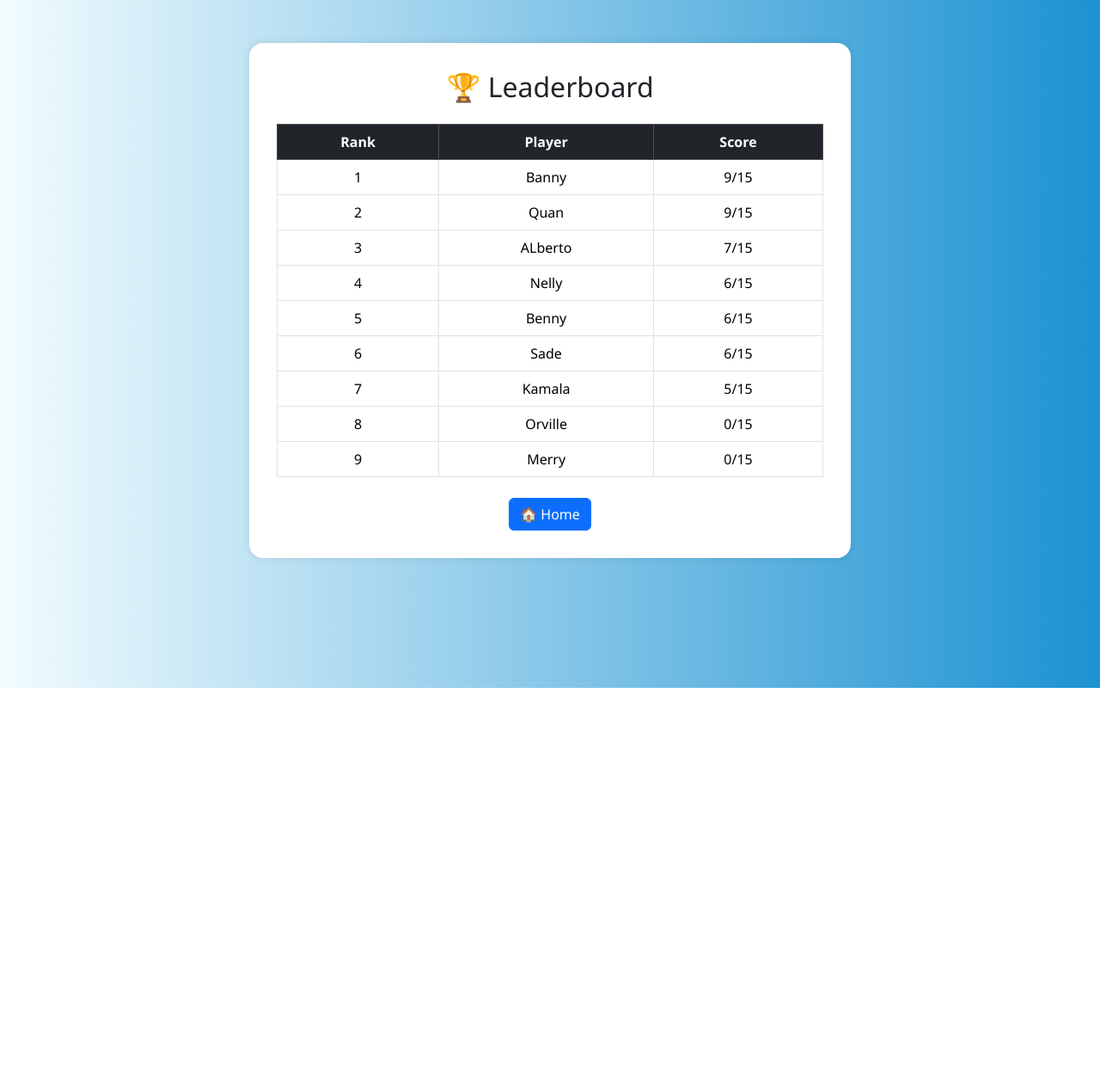
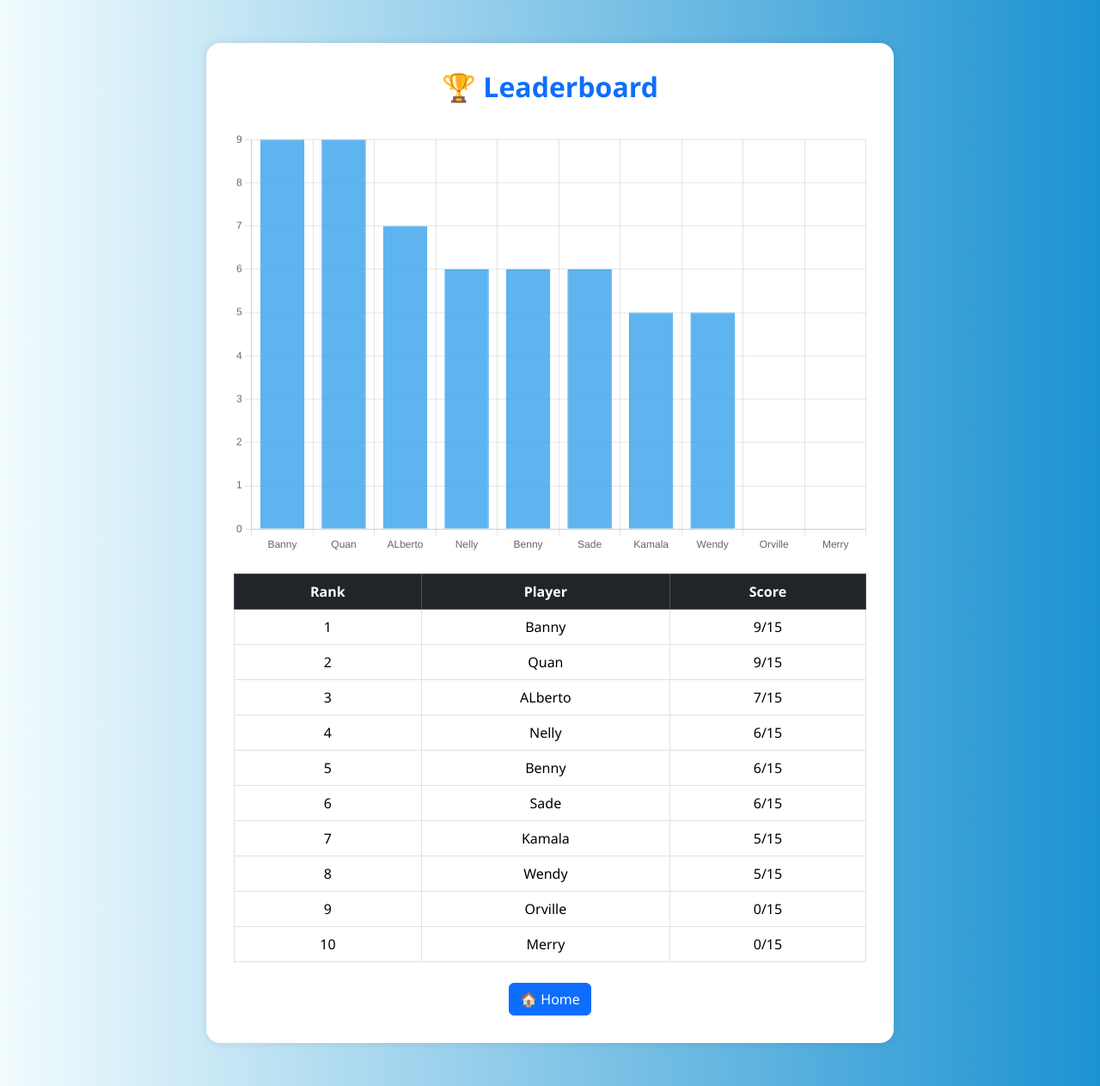
Before and after one commit to harizonelopez/quiz-app, a Flask app: page /leaderboard in a window 1280 px wide. Shown: the whole page at 86% size. Before the commit the page ends 800 px from the top, so only its background shows below. Run offline with Flask 3, Linux system fonts and the light colour scheme.

Commit message:
Refactor: Enhance leaderboard display with usernames and scores, and add chart visualization

```diff
--- a/app/routes.py
+++ b/app/routes.py
@@ -111,4 +111,9 @@ def result():
 def show_leaderboard():
     leaderboard = load_leaderboard()
     sorted_board = sorted(leaderboard, key=lambda x: x['score'], reverse=True)
-    return render_template('leaderboard.html', leaderboard=sorted_board)
+
+    # Extract usernames and scores
+    usernames = [entry['name'] for entry in sorted_board]
+    scores = [entry['score'] for entry in sorted_board]
+
+    return render_template('leaderboard.html', leaderboard=sorted_board, usernames=usernames, scores=scores)
--- a/app/templates/leaderboard.html
+++ b/app/templates/leaderboard.html
@@ -3,27 +3,38 @@
 <head>
     <meta charset="UTF-8">
     <title>Leaderboard</title>
-    <link href="https://cdn.jsdelivr.net/npm/bootstrap@5.3.3/dist/css/bootstrap.min.css"
-          rel="stylesheet">
+    <link href="https://cdn.jsdelivr.net/npm/bootstrap@5.3.3/dist/css/bootstrap.min.css" rel="stylesheet">
+
+    <!-- Chart.js CDN -->
+    <script src="https://cdn.jsdelivr.net/npm/chart.js"></script>
+
     <style>
         body {
             background: linear-gradient(to right, #f2fcfe, #1c92d2);
             font-family: 'Segoe UI', sans-serif;
         }
+
         .leaderboard-container {
-            max-width: 700px;
+            max-width: 800px;
             margin: 50px auto;
             padding: 2rem;
             background: #fff;
             border-radius: 1rem;
             box-shadow: 0 0 10px rgba(0,0,0,0.1);
         }
+
+        canvas {
+            margin-top: 2rem;
+        }
     </style>
 </head>
 <body>
     <div class="leaderboard-container">
-        <h2 class="text-center mb-4">🏆 Leaderboard</h2>
-        <table class="table table-bordered table-hover text-center">
+        <h2 class="text-center mb-4 text-primary fw-bold">🏆 Leaderboard</h2>
+        <!-- Score Chart -->
+        <canvas id="scoreChart" height="200"></canvas>
+        <!-- Leaderboard Table -->
+        <table class="table table-bordered table-hover text-center mt-4">
             <thead class="table-dark">
                 <tr>
                     <th>Rank</th>
@@ -46,5 +57,40 @@
             <a href="{{ url_for('main.index') }}" class="btn btn-primary">🏠 Home</a>
         </div>
     </div>
+
+    <!-- Chart Script -->
+    <script>
+        const ctx = document.getElementById('scoreChart').getContext('2d');
+        const scoreChart = new Chart(ctx, {
+            type: 'bar',
+            data: {
+                labels: {{ usernames|tojson }},
+                datasets: [{
+                    label: 'Scores',
+                    data: {{ scores|tojson }},
+                    backgroundColor: 'rgba(54, 162, 235, 0.8)',
+                    borderColor: 'rgba(54, 162, 235, 1)',
+                    borderWidth: 1
+                }]
+            },
+            options: {
+                responsive: true,
+                scales: {
+                    y: {
+                        beginAtZero: true,
+                        ticks: { stepSize: 1 }
+                    }
+                },
+                plugins: {
+                    legend: { display: false },
+                    tooltip: {
+                        callbacks: {
+                            label: context => `Score: ${context.raw}`
+                        }
+                    }
+                }
+            }
+        });
+    </script>
 </body>
 </html>
--- a/leaderboard.json
+++ b/leaderboard.json
@@ -35,6 +35,11 @@
         "total": 15
     },
     {
+        "name": "Wendy",
+        "score": 5,
+        "total": 15
+    },
+    {
         "name": "Orville",
         "score": 0,
         "total": 15
```
